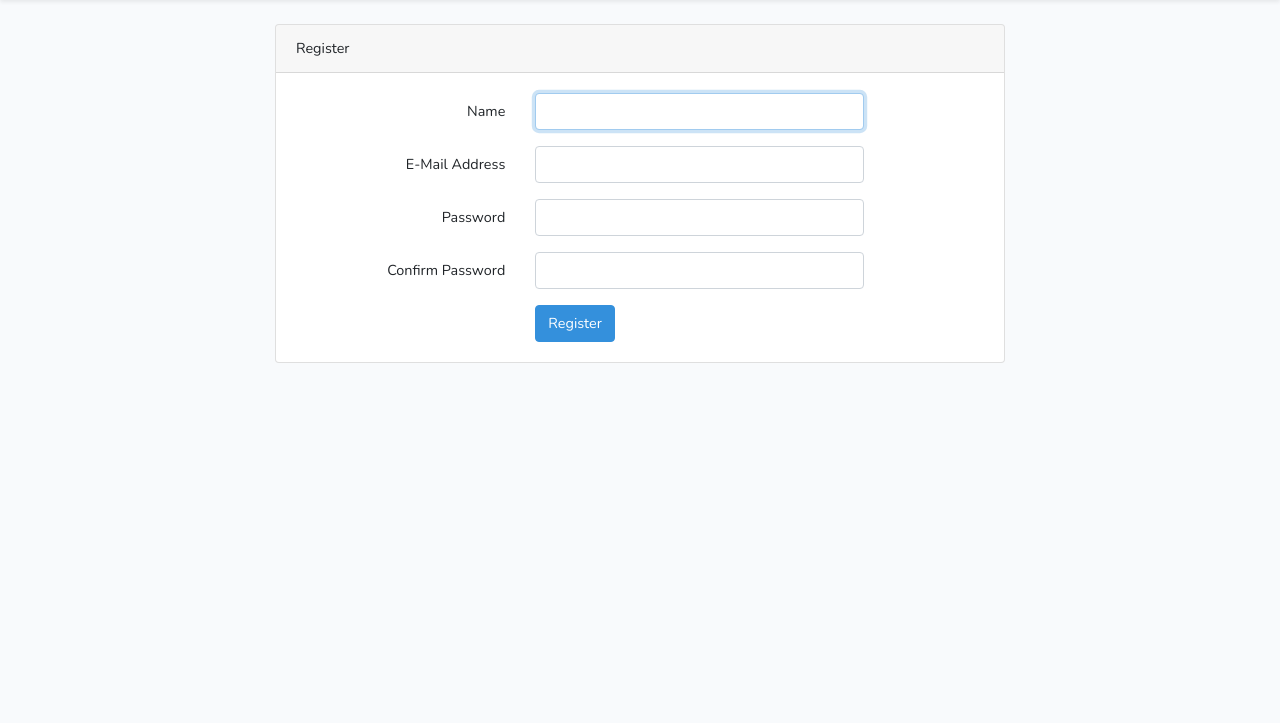
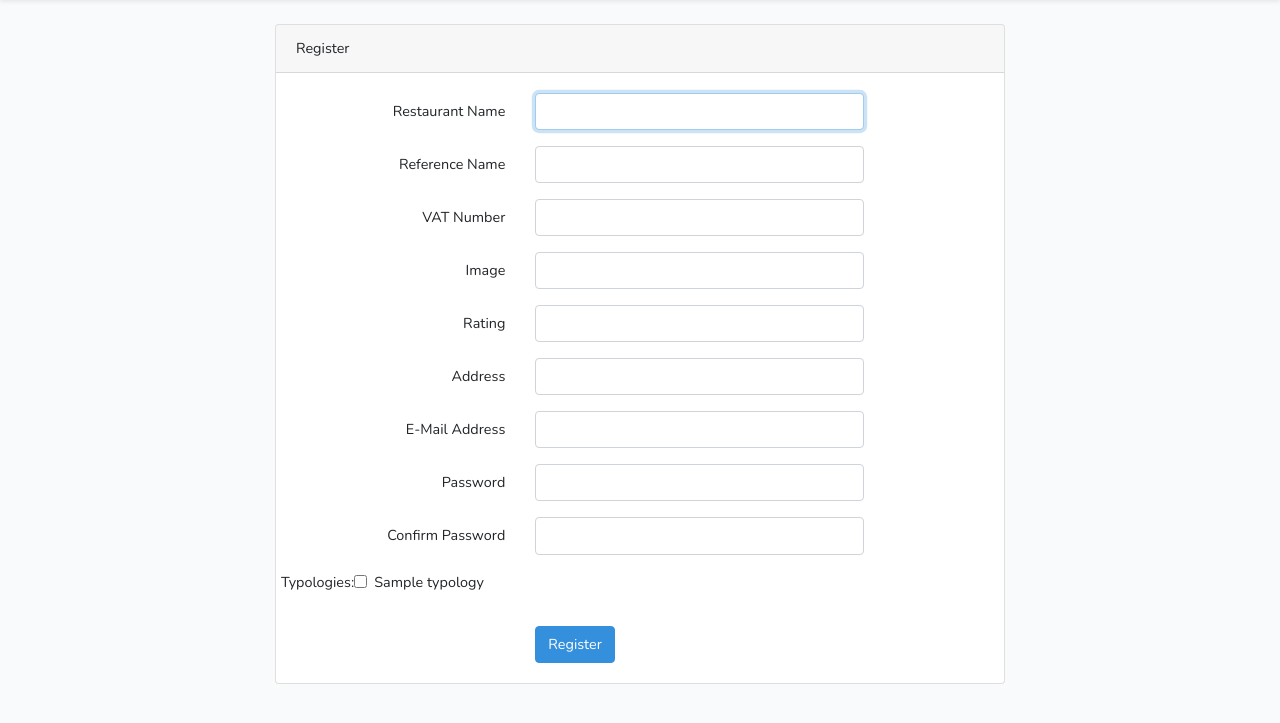
Before and after one commit to jopomin/deliveboo, a Laravel app: template resources/views/auth/register.blade.php in a window 1280 px wide. Shown: the part 55-778 px from the top of the page. Run offline with Laravel 8, Linux system fonts and the light colour scheme; the template is opened without the code that fills it: most values are stand-ins (such as "Sample title", 1, 10 or a date in 2020); style sheets or scripts are compiled from the project's sources.

Commit message:
Registrazione Utente

```diff
--- a/resources/views/auth/register.blade.php
+++ b/resources/views/auth/register.blade.php
@@ -12,12 +12,77 @@
                         @csrf
 
                         <div class="form-group row">
-                            <label for="name" class="col-md-4 col-form-label text-md-right">{{ __('Name') }}</label>
+                            <label for="name" class="col-md-4 col-form-label text-md-right">{{ __('Restaurant Name') }}</label>
 
                             <div class="col-md-6">
                                 <input id="name" type="text" class="form-control @error('name') is-invalid @enderror" name="name" value="{{ old('name') }}" required autocomplete="name" autofocus>
 
                                 @error('name')
+                                <span class="invalid-feedback" role="alert">
+                                    <strong>{{ $message }}</strong>
+                                </span>
+                                @enderror
+                            </div>
+                        </div>
+                        <div class="form-group row">
+                            <label for="reference_name" class="col-md-4 col-form-label text-md-right">{{ __('Reference Name') }}</label>
+
+                            <div class="col-md-6">
+                                <input id="reference_name" type="text" class="form-control @error('reference_name') is-invalid @enderror" name="reference_name" value="{{ old('reference_name') }}" required autocomplete="reference_name" autofocus>
+
+                                @error('reference_name')
+                                <span class="invalid-feedback" role="alert">
+                                    <strong>{{ $message }}</strong>
+                                </span>
+                                @enderror
+                            </div>
+                        </div>
+                        <div class="form-group row">
+                            <label for="vat_number" class="col-md-4 col-form-label text-md-right">{{ __('VAT Number') }}</label>
+
+                            <div class="col-md-6">
+                                <input id="vat_number" type="text" class="form-control @error('vat_number') is-invalid @enderror" name="vat_number" value="{{ old('vat_number') }}" required autocomplete="vat_number" autofocus>
+
+                                @error('vat_number')
+                                <span class="invalid-feedback" role="alert">
+                                    <strong>{{ $message }}</strong>
+                                </span>
+                                @enderror
+                            </div>
+                        </div>
+                        <div class="form-group row">
+                            <label for="image" class="col-md-4 col-form-label text-md-right">{{ __('Image') }}</label>
+
+                            <div class="col-md-6">
+                                <input id="image" type="text" class="form-control @error('image') is-invalid @enderror" name="image" value="{{ old('image') }}" required autocomplete="image" autofocus>
+
+                                @error('image')
+                                <span class="invalid-feedback" role="alert">
+                                    <strong>{{ $message }}</strong>
+                                </span>
+                                @enderror
+                            </div>
+                        </div>
+                        <div class="form-group row">
+                            <label for="rating" class="col-md-4 col-form-label text-md-right">{{ __('Rating') }}</label>
+
+                            <div class="col-md-6">
+                                <input id="rating" type="text" class="form-control @error('rating') is-invalid @enderror" name="rating" value="{{ old('rating') }}" required autocomplete="rating" autofocus>
+
+                                @error('rating')
+                                <span class="invalid-feedback" role="alert">
+                                    <strong>{{ $message }}</strong>
+                                </span>
+                                @enderror
+                            </div>
+                        </div>
+                        <div class="form-group row">
+                            <label for="address" class="col-md-4 col-form-label text-md-right">{{ __('Address') }}</label>
+
+                            <div class="col-md-6">
+                                <input id="address" type="text" class="form-control @error('address') is-invalid @enderror" name="address" value="{{ old('address') }}" required autocomplete="address">
+
+                                @error('address')
                                 <span class="invalid-feedback" role="alert">
                                     <strong>{{ $message }}</strong>
                                 </span>
@@ -61,6 +126,18 @@
                             </div>
                         </div>
 
+                        <div class="form-group row">
+                            <p>Typologies:</p>
+                            @foreach ($typologies as $typology)
+                            <div class="form-check @error('typologies') is-invalid @enderror">
+                                <input name="typologies[]" class="form-check-input" type="checkbox" value="{{ $typology->id }}"
+                                {{ in_array($typology->id, old('typologies', [])) ? 'checked=checked' : '' }}>
+                                <label class="form-check-label">
+                                    {{ $typology->name }}
+                                </label>
+                            </div>
+                            @endforeach
+                        </div>
                         <div class="form-group row mb-0">
                             <div class="col-md-6 offset-md-4">
                                 <button type="submit" class="btn btn-primary">
--- a/routes/web.php
+++ b/routes/web.php
@@ -15,6 +15,9 @@ use Illuminate\Support\Facades\Auth;
 */
 
 Auth::routes();
+Route::get('register', 'Auth\RegisterController@showRegistrationForm')->name('register');
+Route::post('register', 'Auth\RegisterController@register');
+
 
 Route::get('/', 'HomeController@index')->name('guest.homepage');
 
```
Also changed, not shown: app/Http/Controllers/Auth/RegisterController.php (+24 -1 lines). Lines whose indentation alone changed are shown as unchanged.
